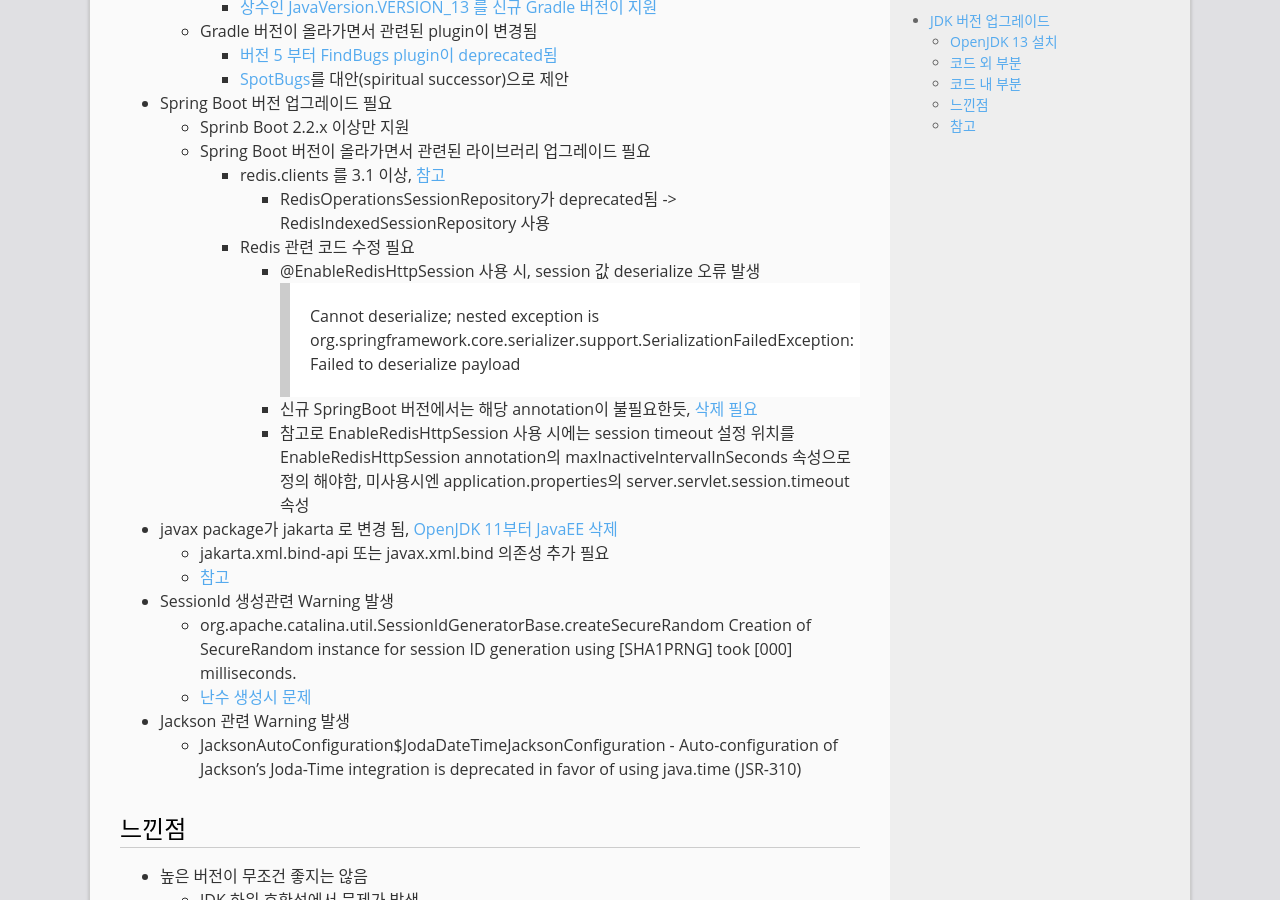
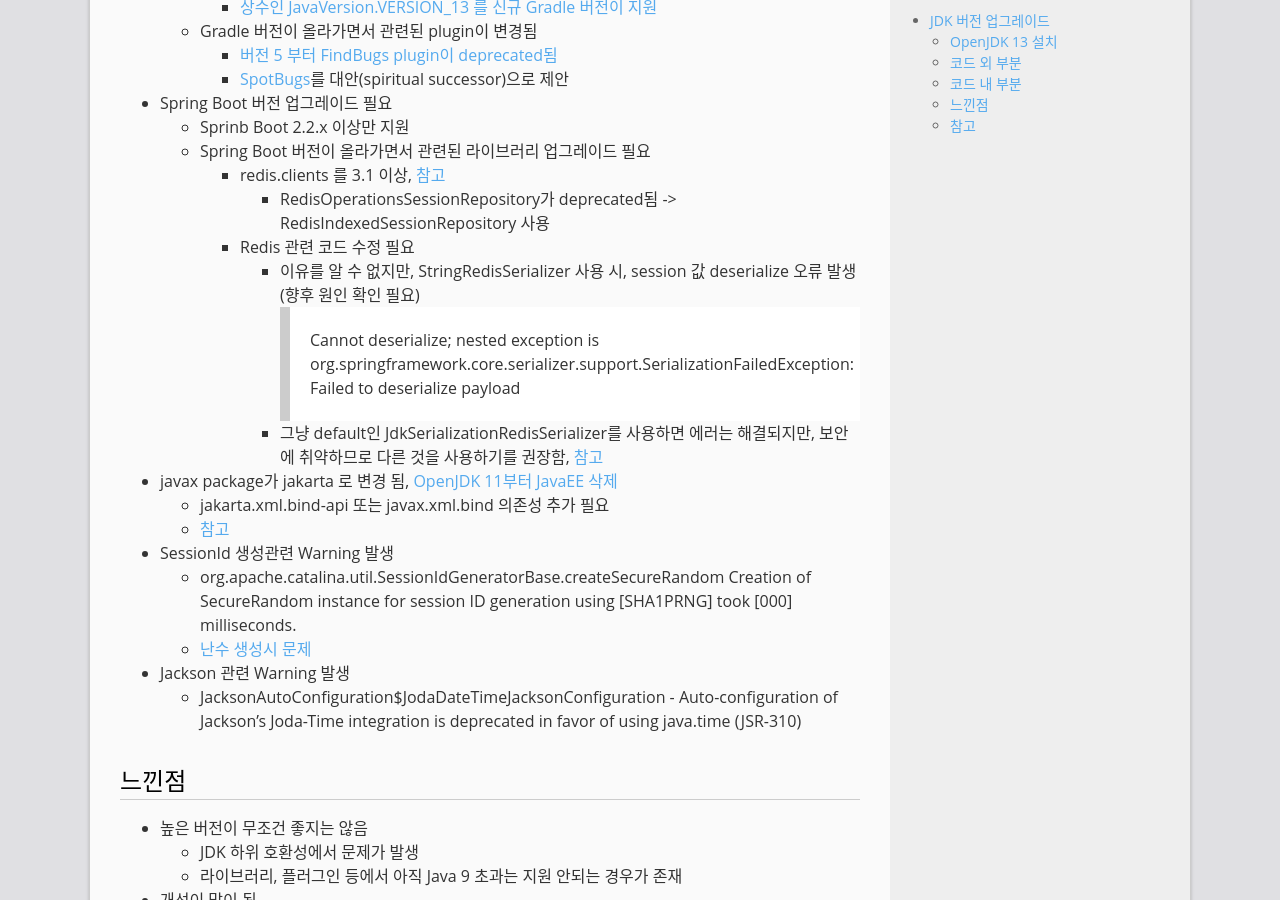
Before and after one commit to mystria/mystria.github.io, a Jekyll site: the page built from _posts/2020-03-02-upgrade-jdk-from-8-to-13.md, in a window 1280 px wide and 900 px high, scrolled down 1458 px. Built offline with Jekyll 4.4.1, drawn with Linux system fonts in a browser that asks for light colours; comment, search, counter and statistics services are not loaded.

Commit message:
Correct wrong content

```diff
--- a/_posts/2020-03-02-upgrade-jdk-from-8-to-13.md
+++ b/_posts/2020-03-02-upgrade-jdk-from-8-to-13.md
@@ -59,10 +59,9 @@
     - redis.clients 를 3.1 이상, [참고](https://stackoverflow.com/q/33128318/8350542)
       - RedisOperationsSessionRepository가 deprecated됨 -> RedisIndexedSessionRepository 사용
     - Redis 관련 코드 수정 필요
-      - @EnableRedisHttpSession 사용 시, session 값 deserialize 오류 발생
+      - 이유를 알 수 없지만, StringRedisSerializer 사용 시, session 값 deserialize 오류 발생(향후 원인 확인 필요)
       > Cannot deserialize; nested exception is org.springframework.core.serializer.support.SerializationFailedException: Failed to deserialize payload
-      - 신규 SpringBoot 버전에서는 해당 annotation이 불필요한듯, [삭제 필요](https://stackoverflow.com/a/38696205/8350542)
-      - 참고로 EnableRedisHttpSession 사용 시에는 session timeout 설정 위치를 EnableRedisHttpSession annotation의 maxInactiveIntervalInSeconds 속성으로 정의 해야함, 미사용시엔 application.properties의 server.servlet.session.timeout 속성
+      - 그냥 default인 JdkSerializationRedisSerializer를 사용하면 에러는 해결되지만, 보안에 취약하므로 다른 것을 사용하기를 권장함, [참고](https://docs.spring.io/spring-data/redis/docs/current/reference/html/#redis:serializer)
 * javax package가 jakarta 로 변경 됨, [OpenJDK 11부터 JavaEE 삭제](http://openjdk.java.net/jeps/320)
   + jakarta.xml.bind-api 또는 javax.xml.bind 의존성 추가 필요
   + [참고](https://stackoverflow.com/a/43574427/8350542)
```
